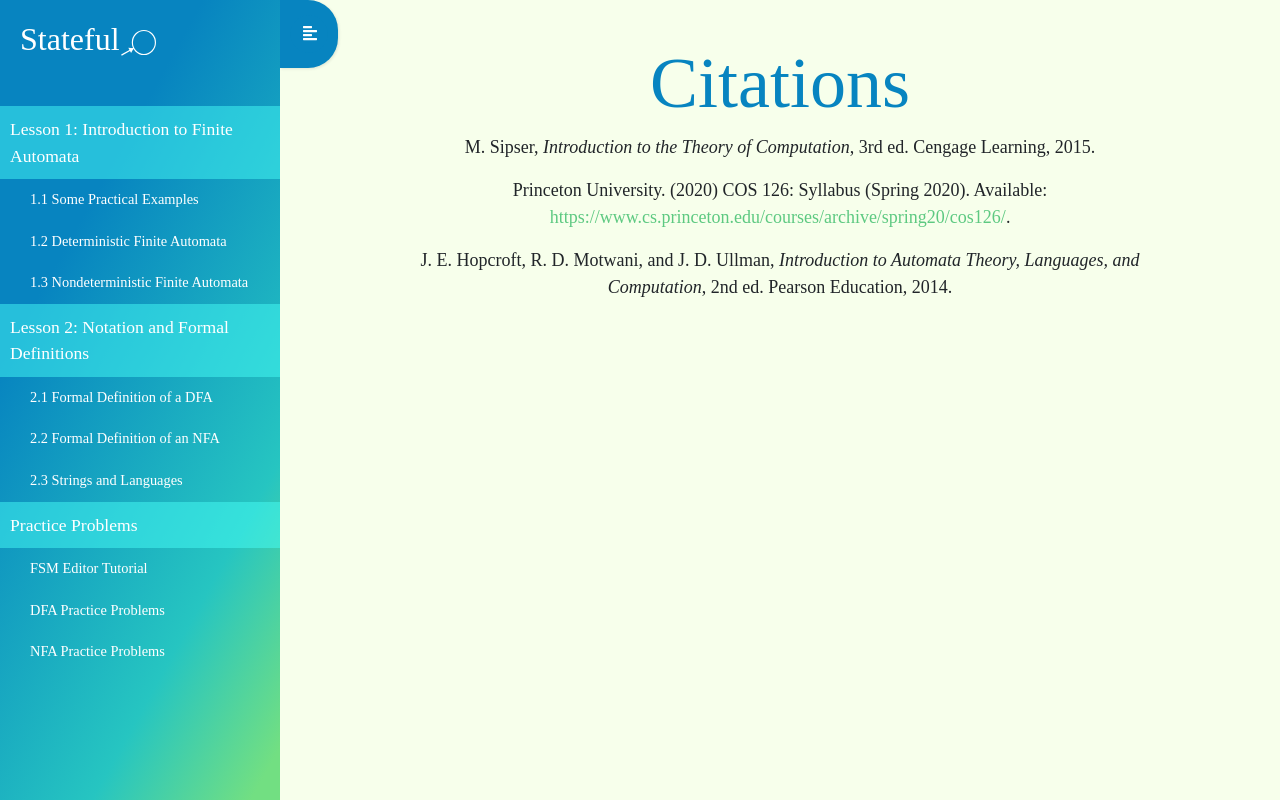
After one commit to jkallini/Stateful, a Flask app: page /citations in a window 1280 px wide. The commit adds this page. Run offline with Flask 2, Linux system fonts and the light colour scheme; some libraries are stand-ins or nearby versions.

Commit message:
Add citations

```diff
--- /dev/null
+++ b/stateful/templates/citations.html
@@ -0,0 +1,21 @@
+{% extends 'base.html' %} {% block head %}
+<title>Stateful | Home</title>
+{% endblock %} {% block body %}
+<!-- Page Content -->
+<div id="content" style="text-align: center">
+
+    {% include 'navbar.html' %}
+
+    <div class='container' style='max-width: 900px; padding: 40px;'>
+        <h1 class="display-3" style="font-weight: 500">Citations</h1>
+        <p>M. Sipser, <em>Introduction to the Theory of Computation</em>, 3rd ed. Cengage Learning, 2015.</p>
+        <p> Princeton University. (2020) COS 126: Syllabus (Spring 2020). Available: <a
+                href='https://www.cs.princeton.edu/courses/archive/spring20/cos126/'>https://www.cs.princeton.edu/courses/archive/spring20/cos126/</a>.
+        </p>
+        <p> J. E. Hopcroft, R. D. Motwani, and J. D. Ullman, <em>Introduction to Automata Theory, Languages, and
+                Computation</em>, 2nd ed. Pearson Education, 2014.</p>
+        </p>
+    </div>
+
+</div>
+{% endblock %}
--- a/stateful/templates/index.html
+++ b/stateful/templates/index.html
@@ -91,9 +91,13 @@
 				<br>
 			</div>
 		</div>
-		<button class='btn btn-secondary' type='button'
+
+		<button class='btn btn-secondary' type='button' style='margin:5px'
 			onclick="window.location.href='https://github.com/jkallini/Stateful'">View Stateful on Github
 			<i class="fas fa-code-branch"></i></button>
+		<button class='btn btn-secondary' type='button' style='margin:5px'
+			onclick="window.location.href='/citations'">View Content Citations
+			<i class="fas fa-book"></i></button>
 		<br>
 		<br>
 	</div>
--- a/stateful/views/routes.py
+++ b/stateful/views/routes.py
@@ -52,6 +52,13 @@ def lesson(lessonid):
 @page.route('/tutorial')
 def tutorial():
     html = render_template('tutorial.html')
+    response = make_response(html)
+    return response
+
+
+@page.route('/citations')
+def citations():
+    html = render_template('citations.html')
     response = make_response(html)
     return response
 
```
